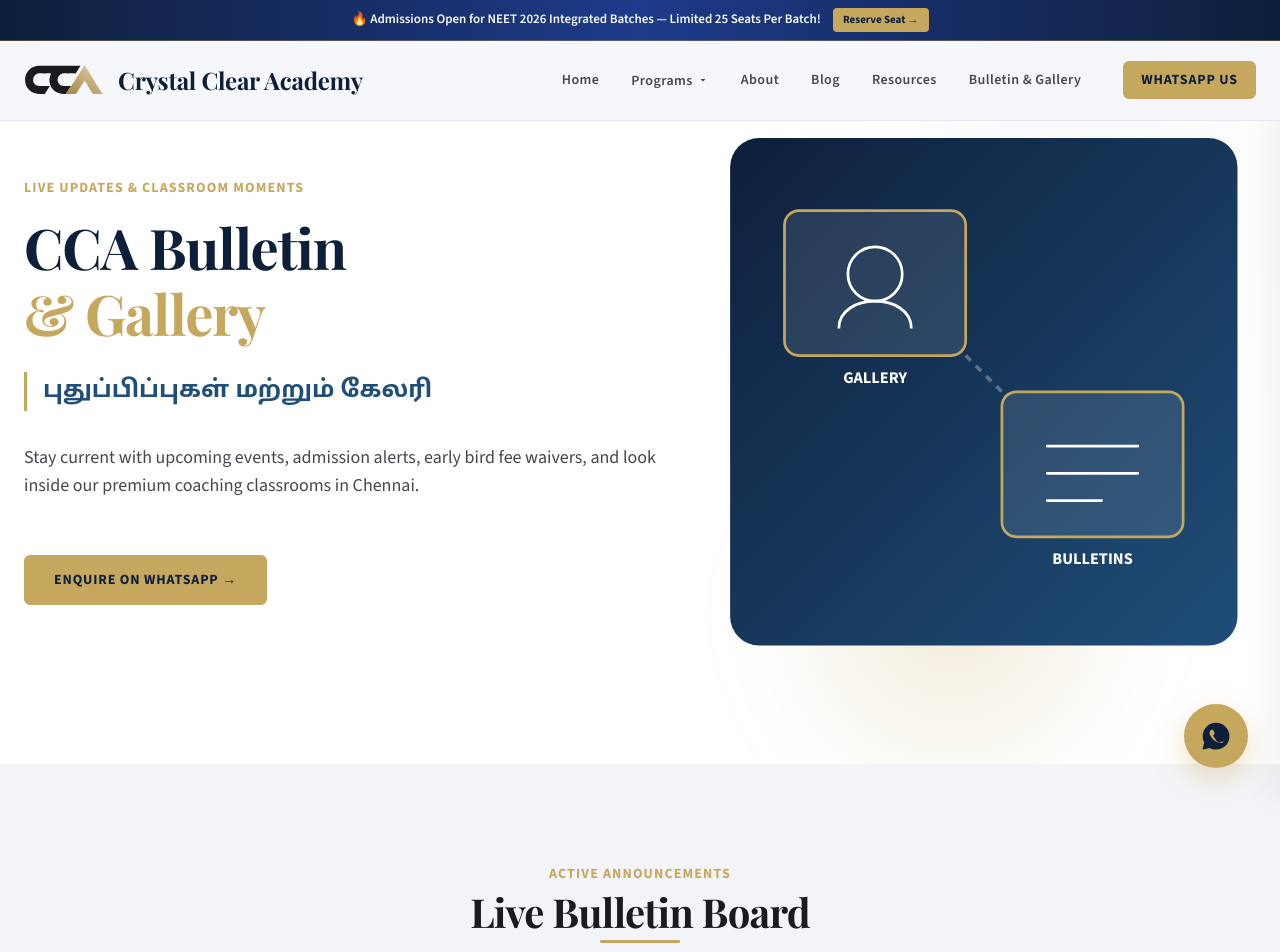
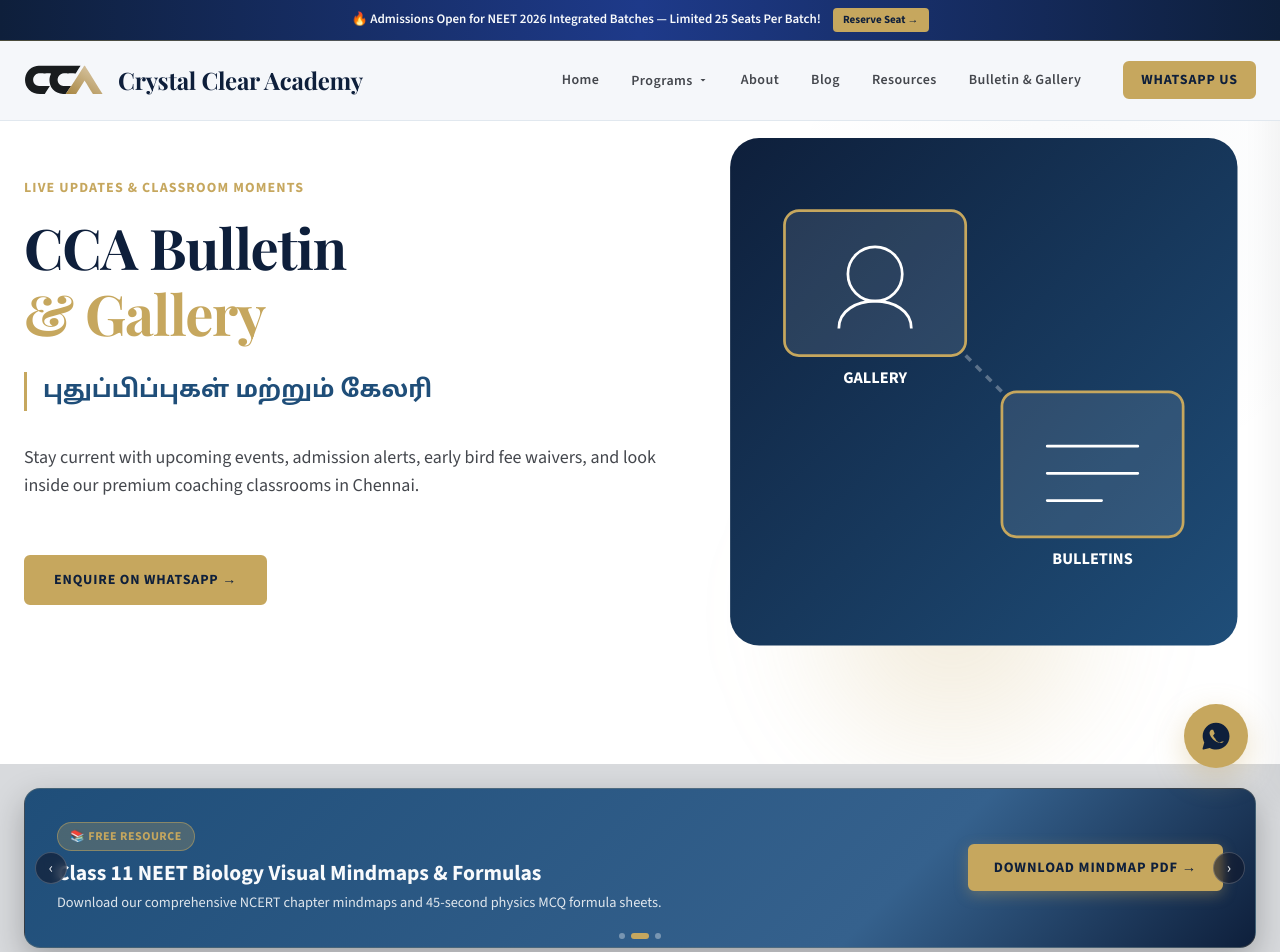
Before and after one commit to studio-blend/cca-web, a Next.js app: page /hub in a window 1280 px wide. Shown: the top 952 px of the page. Built offline with nearby package versions, Linux system fonts and the light colour scheme.

Commit message:
feat(cms): render marketing banner slideshow on Hub page as well

```diff
--- a/src/app/hub/page.js
+++ b/src/app/hub/page.js
@@ -1,4 +1,5 @@
 import ScrollReveal from "@/components/ScrollReveal/ScrollReveal";
+import BannerSlideshow from "@/components/BannerSlideshow/BannerSlideshow";
 import { getUpcomingEventDates } from "@/lib/events";
 import { getAllEvents, getAllTestimonials } from "@/lib/cms";
 
@@ -137,6 +138,9 @@
           </ScrollReveal>
         </div>
       </section>
+
+      {/* Marketing Banners Slideshow */}
+      <BannerSlideshow />
 
       {/* Live Bulletin Board */}
       <section className="section-py" style={{ backgroundColor: "var(--color-surface-container-low)" }}>
```
